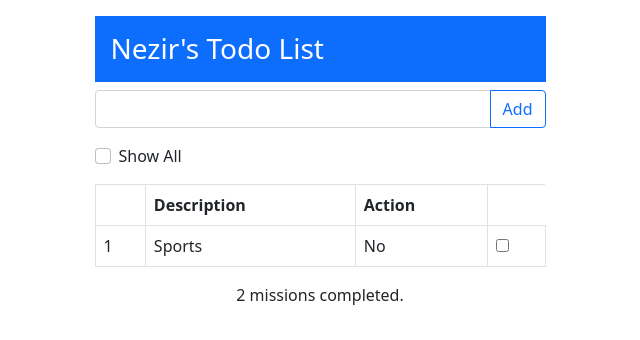
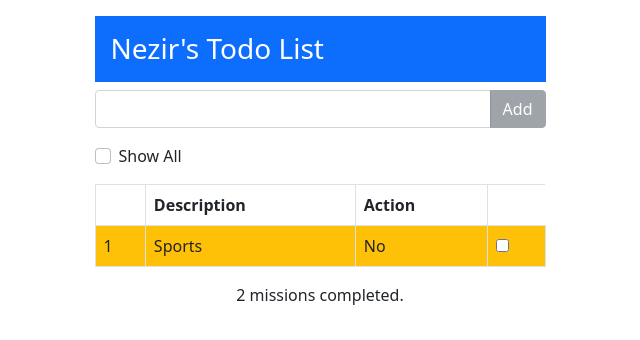
Before and after one commit to nezirturhalli/Angular-Training, an Angular app in the folder todoapp/: page / in a window 1280 px wide. Shown: the top 340 px of the page, without its empty margins (320-960 px from the left). Built offline with nearby package versions, Linux system fonts and the light colour scheme.

Commit message:
class binding

```diff
--- a/todoapp/src/app/todo/todo.component.html
+++ b/todoapp/src/app/todo/todo.component.html
@@ -7,13 +7,11 @@
           #input
           type="text"
           class="form-control"
-          (keyup.enter)="addItem(input.value)"
+          [(ngModel)]="inputText"
+          (keyup.enter)="addItem()"
         />
         <!-- //        (blur)="addItem(input.value)"/> -->
-        <button
-          class="btn btn-outline-primary"
-          (click)="addItem(input.value); input.value = ''"
-        >
+        <button [class]="getBtnClasses()" class="btn" (click)="addItem()">
           Add
         </button>
       </div>
@@ -45,7 +43,13 @@
             </tr>
           </thead>
           <tbody>
-            <tr *ngFor="let item of getItems(); let i = index">
+            <tr
+              *ngFor="let item of getItems(); let i = index"
+              [class]="{
+                'bg-primary': item.action,
+                'bg-warning': !item.action
+              }"
+            >
               <td>{{ i + 1 }}</td>
               <td>{{ item.description }}</td>
               <td>
@@ -74,8 +78,8 @@
                   No
                 </ng-template> -->
                 <!-- if-then-else bloğu -->
-                <div *ngIf="item.action; then yesTemplate else noTemplate">
-                  Burası asla  gösterilmez!!
+                <div *ngIf="item.action; then yesTemplate; else noTemplate">
+                  Burası asla gösterilmez!!
                 </div>
                 <ng-template #yesTemplate> Yes </ng-template>
                 <ng-template #noTemplate> No </ng-template>
--- a/todoapp/src/app/todo/todo.component.ts
+++ b/todoapp/src/app/todo/todo.component.ts
@@ -8,6 +8,7 @@
   styleUrls: ['./todo.component.css'],
 })
 export class TodoComponent {
+  inputText: string = '';
   displayAll: boolean = false;
   constructor() {}
   model = new Model();
@@ -20,9 +21,10 @@
     }
     return this.model.items.filter((item) => !item.action);
   }
-  addItem(value: string) {
-    if (value != '') {
-      this.model.items.push({ description: value, action: false });
+  addItem() {
+    if (this.inputText != '') {
+      this.model.items.push({ description: this.inputText, action: false });
+      this.inputText = '';
     } else {
       alert('Please enter a value');
     }
@@ -31,4 +33,12 @@
   displayCount() {
     return this.model.items.filter((i) => i.action).length;
   }
+
+  getBtnClasses() {
+    return {
+      disabled: this.inputText.length == 0,
+      'btn-secondary': this.inputText.length == 0,
+      'btn-primary': this.inputText.length > 0,
+    };
+  }
 }
```
